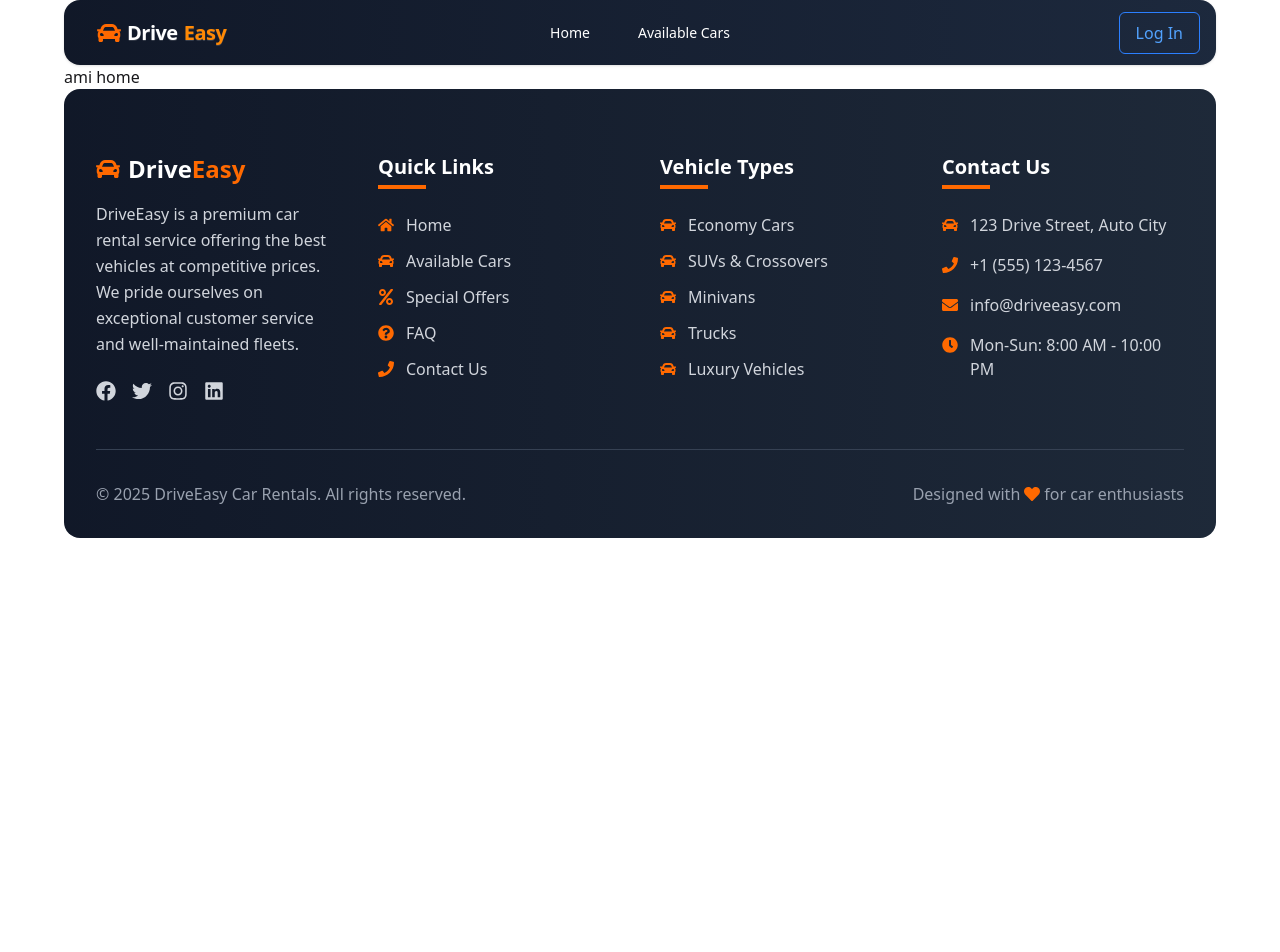
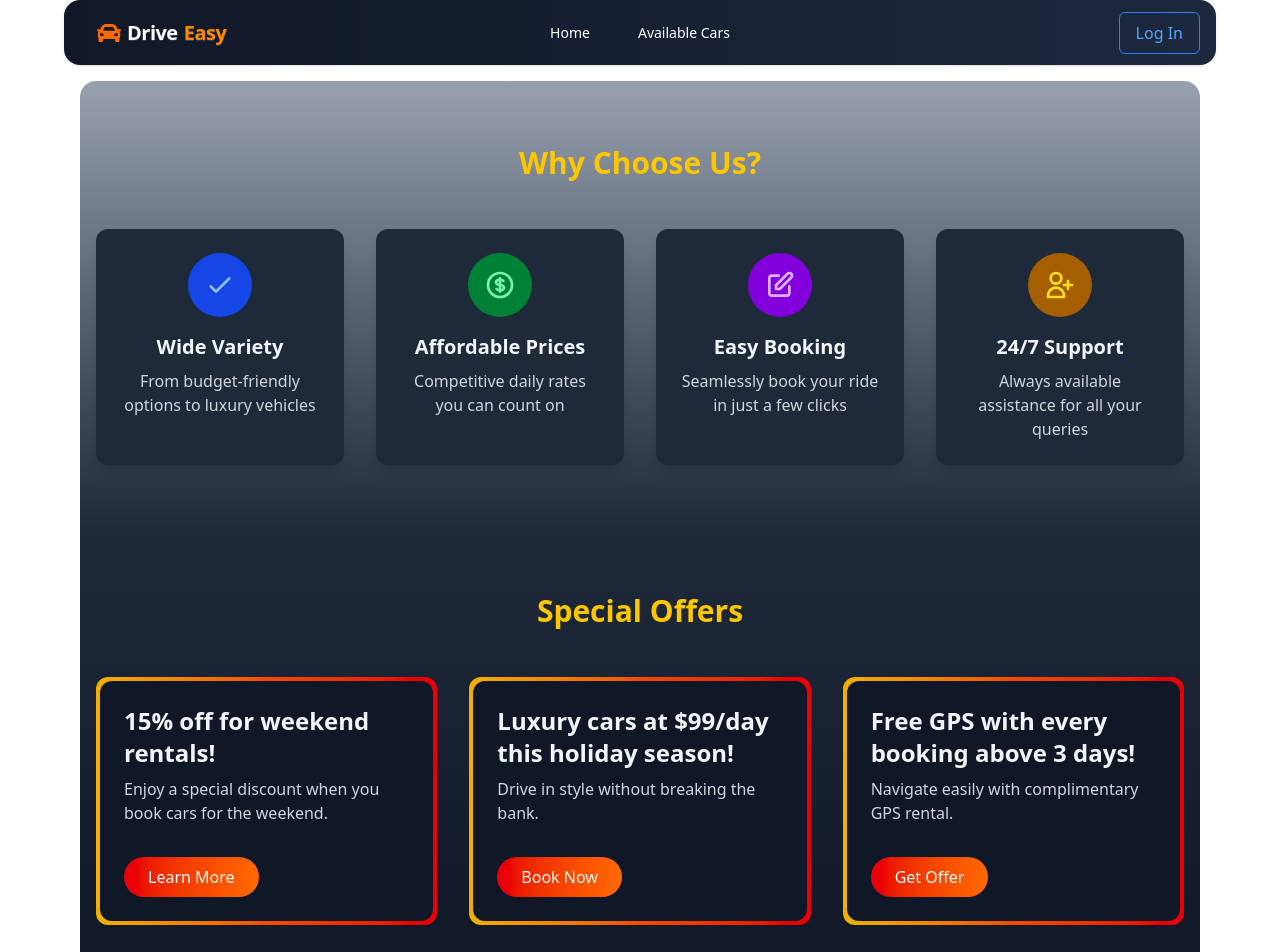
Before and after one commit to shazid25/Car-Rental-Web-Client-Site, a React (Vite) app: page / in a window 1280 px wide. Shown: the top 952 px of the page. Before the commit the page ends 800 px from the top, so only its background shows below. Built offline with nearby package versions, Linux system fonts and the light colour scheme.

Commit message:
Banner section finished

```diff
--- /dev/null
+++ b/src/Components/Banner/Banner.jsx
@@ -0,0 +1,196 @@
+import React from "react";
+
+const specialOffers = [
+  {
+    id: 1,
+    title: "15% off for weekend rentals!",
+    description: "Enjoy a special discount when you book cars for the weekend.",
+    button: "Learn More",
+  },
+  {
+    id: 2,
+    title: "Luxury cars at $99/day this holiday season!",
+    description: "Drive in style without breaking the bank.",
+    button: "Book Now",
+  },
+  {
+    id: 3,
+    title: "Free GPS with every booking above 3 days!",
+    description: "Navigate easily with complimentary GPS rental.",
+    button: "Get Offer",
+  },
+];
+
+const Banner = () => {
+  return (
+    <div className="min-h-screen mx-4 my-4 rounded-2xl bg-gradient-to-b from-gray-400 via-gray-800 to-gray-900 text-gray-100">
+      {/* --- Why Choose Us --- */}
+      <section
+        className="py-16 px-4 container mx-auto"
+        style={{ animation: "fadeSlideUp 0.8s ease forwards", opacity: 0 }}
+      >
+        <h2 className="text-3xl font-bold text-center mb-12 text-yellow-400">
+          Why Choose Us?
+        </h2>
+
+        <div className="grid grid-cols-1 md:grid-cols-2 lg:grid-cols-4 gap-8">
+          {/* Feature 1 */}
+          <div className="text-center p-6 bg-gray-800 rounded-xl shadow-lg hover:shadow-2xl transition-shadow animate-fadeSlideUpDelay1">
+            <div className="w-16 h-16 bg-blue-700 rounded-full flex items-center justify-center mx-auto mb-4">
+              <svg
+                className="w-8 h-8 text-blue-300"
+                fill="none"
+                stroke="currentColor"
+                viewBox="0 0 24 24"
+              >
+                <path
+                  strokeLinecap="round"
+                  strokeLinejoin="round"
+                  strokeWidth="2"
+                  d="M5 13l4 4L19 7"
+                ></path>
+              </svg>
+            </div>
+            <h3 className="text-xl font-semibold mb-2">Wide Variety</h3>
+            <p className="text-gray-300">
+              From budget-friendly options to luxury vehicles
+            </p>
+          </div>
+
+          {/* Feature 2 */}
+          <div className="text-center p-6 bg-gray-800 rounded-xl shadow-lg hover:shadow-2xl transition-shadow animate-fadeSlideUpDelay2">
+            <div className="w-16 h-16 bg-green-700 rounded-full flex items-center justify-center mx-auto mb-4">
+              <svg
+                className="w-8 h-8 text-green-300"
+                fill="none"
+                stroke="currentColor"
+                viewBox="0 0 24 24"
+              >
+                <path
+                  strokeLinecap="round"
+                  strokeLinejoin="round"
+                  strokeWidth="2"
+                  d="M12 8c-1.657 0-3 .895-3 2s1.343 2 3 2 3 .895 3 2-1.343 2-3 2m0-8c1.11 0 2.08.402 2.599 1M12 8V7m0 1v8m0 0v1m0-1c-1.11 0-2.08-.402-2.599-1M21 12a9 9 0 11-18 0 9 9 0 0118 0z"
+                ></path>
+              </svg>
+            </div>
+            <h3 className="text-xl font-semibold mb-2">Affordable Prices</h3>
+            <p className="text-gray-300">Competitive daily rates you can count on</p>
+          </div>
+
+          {/* Feature 3 */}
+          <div className="text-center p-6 bg-gray-800 rounded-xl shadow-lg hover:shadow-2xl transition-shadow animate-fadeSlideUpDelay3">
+            <div className="w-16 h-16 bg-purple-700 rounded-full flex items-center justify-center mx-auto mb-4">
+              <svg
+                className="w-8 h-8 text-purple-300"
+                fill="none"
+                stroke="currentColor"
+                viewBox="0 0 24 24"
+              >
+                <path
+                  strokeLinecap="round"
+                  strokeLinejoin="round"
+                  strokeWidth="2"
+                  d="M11 5H6a2 2 0 00-2 2v11a2 2 0 002 2h11a2 2 0 002-2v-5m-1.414-9.414a2 2 0 112.828 2.828L11.828 15H9v-2.828l8.586-8.586z"
+                ></path>
+              </svg>
+            </div>
+            <h3 className="text-xl font-semibold mb-2">Easy Booking</h3>
+            <p className="text-gray-300">Seamlessly book your ride in just a few clicks</p>
+          </div>
+
+          {/* Feature 4 */}
+          <div className="text-center p-6 bg-gray-800 rounded-xl shadow-lg hover:shadow-2xl transition-shadow animate-fadeSlideUpDelay4">
+            <div className="w-16 h-16 bg-yellow-700 rounded-full flex items-center justify-center mx-auto mb-4">
+              <svg
+                className="w-8 h-8 text-yellow-300"
+                fill="none"
+                stroke="currentColor"
+                viewBox="0 0 24 24"
+              >
+                <path
+                  strokeLinecap="round"
+                  strokeLinejoin="round"
+                  strokeWidth="2"
+                  d="M18 9v3m0 0v3m0-3h3m-3 0h-3m-2-5a4 4 0 11-8 0 4 4 0 018 0zM3 20a6 6 0 0112 0v1H3v-1z"
+                ></path>
+              </svg>
+            </div>
+            <h3 className="text-xl font-semibold mb-2">24/7 Support</h3>
+            <p className="text-gray-300">Always available assistance for all your queries</p>
+          </div>
+        </div>
+      </section>
+
+      {/* --- Special Offers --- */}
+      <section
+        className="py-16 px-4 container mx-auto"
+        style={{ animation: "fadeSlideUp 0.8s ease forwards", opacity: 0 }}
+      >
+        <h2 className="text-3xl font-bold text-center mb-12 text-yellow-400">
+          Special Offers
+        </h2>
+
+        <div className="grid grid-cols-1 md:grid-cols-3 gap-8">
+          {specialOffers.map((offer, index) => (
+            <div
+              key={offer.id}
+              className="bg-gradient-to-r from-yellow-500 via-orange-600 to-red-600 rounded-xl p-1 animate-fadeSlideUpDelay"
+              style={{ animationDelay: `${index * 0.3}s` }}
+            >
+              <div className="bg-gray-900 rounded-xl p-6 h-full hover:shadow-2xl transition-shadow">
+                <h3 className="text-2xl font-bold mb-2">{offer.title}</h3>
+                <p className="text-gray-300 mb-4">{offer.description}</p>
+                <button className="mt-4 bg-gradient-to-r from-red-600 to-orange-500 text-white py-2 px-6 rounded-full transition-transform duration-300 hover:scale-105">
+                  {offer.button}
+                </button>
+              </div>
+            </div>
+          ))}
+        </div>
+      </section>
+
+      <style>{`
+        @keyframes fadeSlideUp {
+          0% {
+            opacity: 0;
+            transform: translateY(20px);
+          }
+          100% {
+            opacity: 1;
+            transform: translateY(0);
+          }
+        }
+        .animate-fadeSlideUpDelay1 {
+          animation: fadeSlideUp 0.6s ease forwards;
+          animation-delay: 0.1s;
+          opacity: 0;
+        }
+        .animate-fadeSlideUpDelay2 {
+          animation: fadeSlideUp 0.6s ease forwards;
+          animation-delay: 0.3s;
+          opacity: 0;
+        }
+        .animate-fadeSlideUpDelay3 {
+          animation: fadeSlideUp 0.6s ease forwards;
+          animation-delay: 0.5s;
+          opacity: 0;
+        }
+        .animate-fadeSlideUpDelay4 {
+          animation: fadeSlideUp 0.6s ease forwards;
+          animation-delay: 0.7s;
+          opacity: 0;
+        }
+        .animate-fadeSlideUpDelay {
+          animation-fill-mode: forwards;
+          animation-name: fadeSlideUp;
+          animation-duration: 0.6s;
+          animation-timing-function: ease;
+          opacity: 0;
+        }
+      `}</style>
+    </div>
+  );
+};
+
+export default Banner;
--- a/src/Pages/Home/Home.jsx
+++ b/src/Pages/Home/Home.jsx
@@ -1,9 +1,9 @@
 import React from 'react'
-
+import Banner from '../../Components/Banner/Banner'
 const Home = () => {
   return (
     <div>
-      <h1>ami home</h1>
+    <Banner></Banner>
     </div>
   )
 }
```
